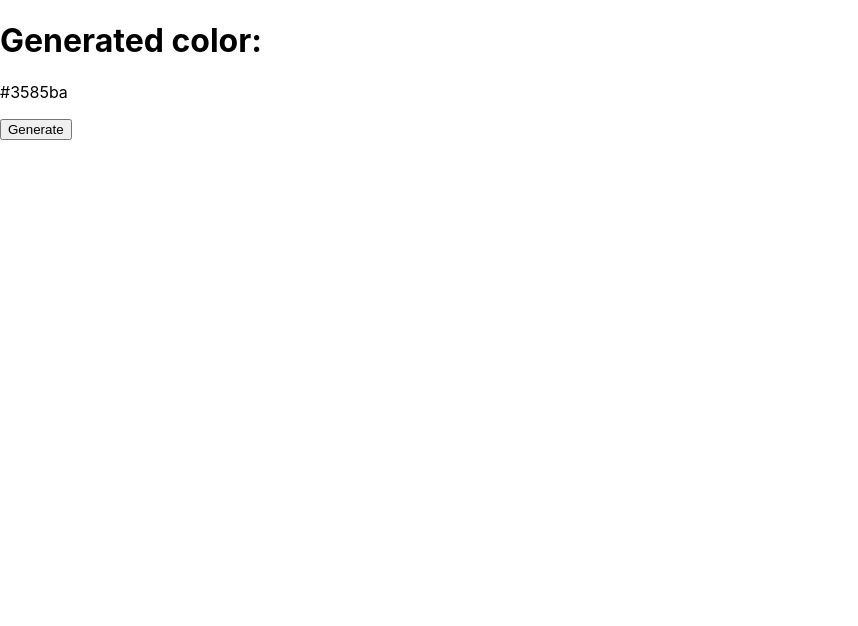
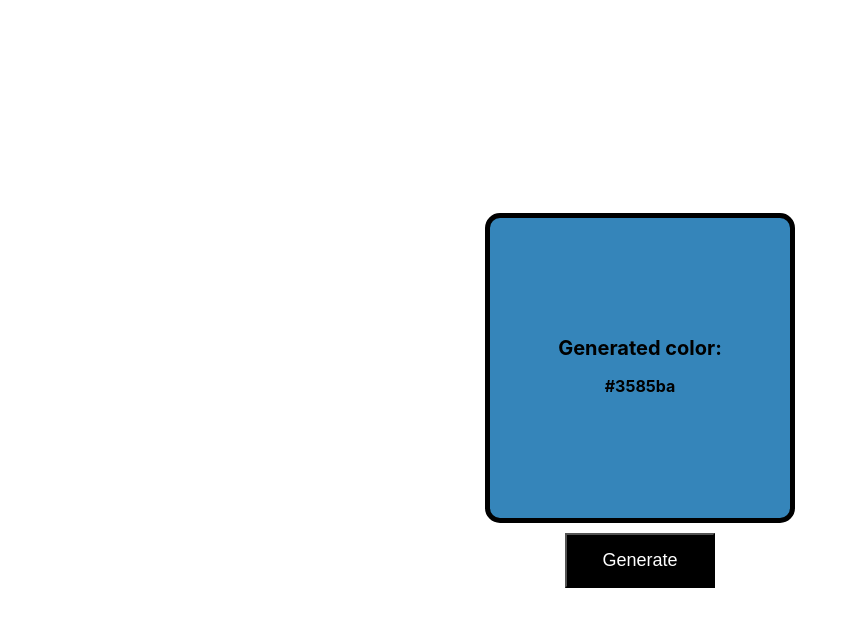
Before and after one commit to alexneumayr/react-random-color-generator, a React app: page / in a window 1280 px wide. Shown: the top 626 px of the page, without its empty margins (0-858 px from the left). Built offline with nearby package versions, Linux system fonts and the light colour scheme.

Commit message:
Add styles

```diff
--- a/src/App.js
+++ b/src/App.js
@@ -4,20 +4,59 @@ import { useState } from 'react';
 
 export default function App() {
   const [color, setColor] = useState(randomColor());
-
   return (
-    <div>
+    <div
+      style={{
+        width: '100vw',
+        height: '100vh',
+        display: 'flex',
+        justifyContent: 'center',
+        alignItems: 'center',
+        flexDirection: 'column',
+      }}
+    >
       <ColorBlock color={color} />
-      <button onClick={() => setColor(randomColor())}>Generate</button>
+      <button
+        style={{
+          backgroundColor: '#000',
+          color: 'white',
+          fontSize: '18px',
+          padding: '15px 20px',
+          marginTop: '10px',
+          width: '150px',
+        }}
+        onClick={() => setColor(randomColor())}
+      >
+        Generate
+      </button>
     </div>
   );
 }
 
 function ColorBlock(props) {
   return (
-    <div>
-      <h1>Generated color:</h1>
-      <p>{props.color}</p>
+    <div
+      style={{
+        border: 'solid 5px #000',
+        borderRadius: '15px',
+        width: '300px',
+        height: '300px',
+        backgroundColor: props.color,
+        display: 'flex',
+        justifyContent: 'center',
+        alignItems: 'center',
+        flexDirection: 'column',
+      }}
+    >
+      <h1
+        style={{
+          fontSize: '20px',
+          marginBottom: 0,
+        }}
+      >
+        Generated color:
+      </h1>
+      <p style={{ fontWeight: 'bold' }}>{props.color}</p>
     </div>
   );
 }
```
